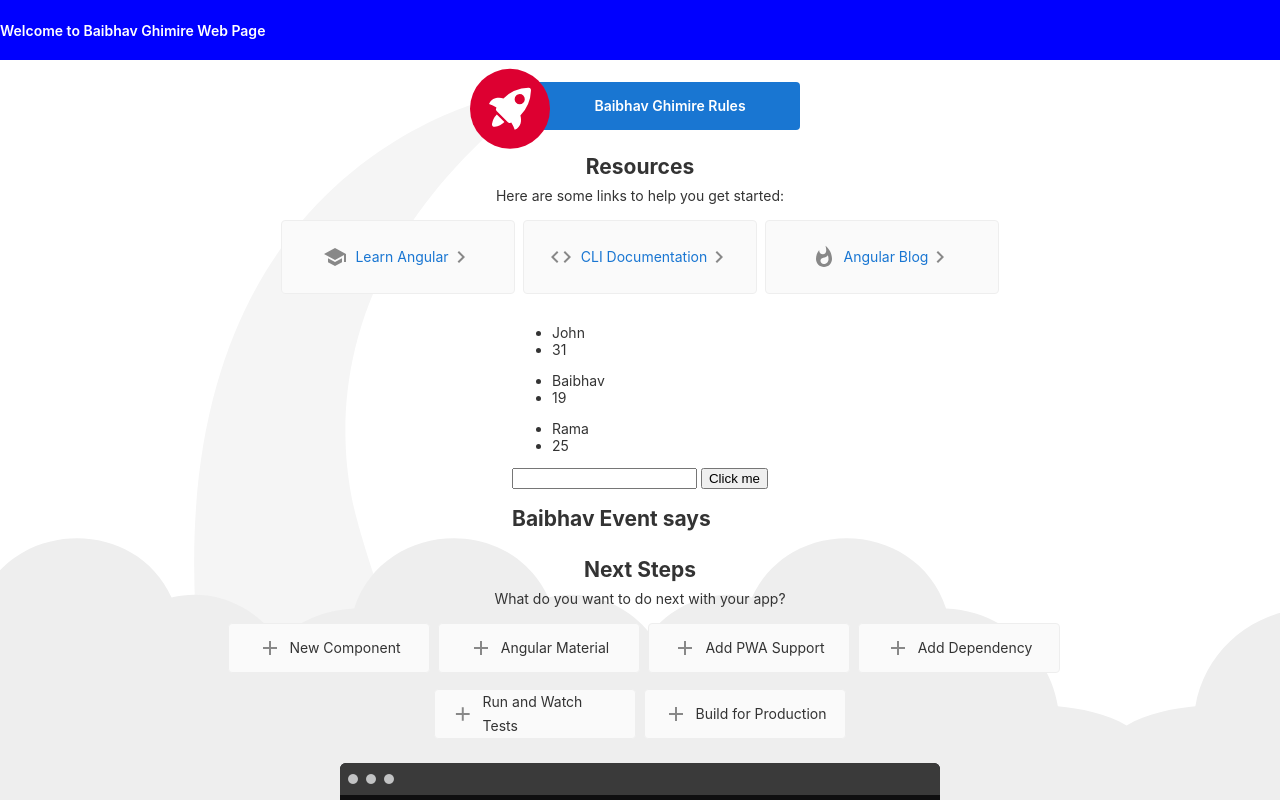
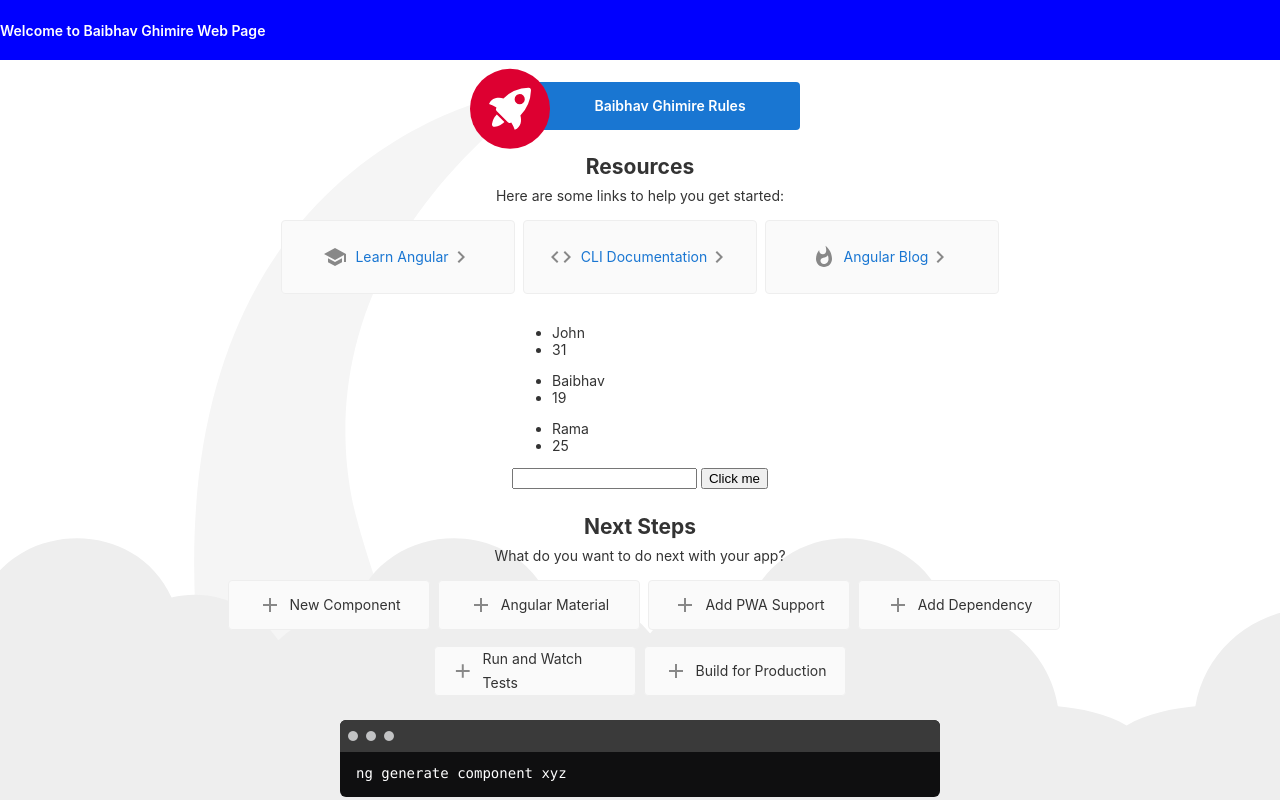
Before and after one commit to baibhav22/codeevolutionangular, an Angular app in the folder myCodeEvolution/my-codeeveolutionpractice/: page / in a window 1280 px wide. Shown: the top 800 px of the page. Built offline with nearby package versions, Linux system fonts and the light colour scheme.

Commit message:
no message

```diff
--- a/myCodeEvolution/my-codeeveolutionpractice/src/app/itservice/itservice.component.html
+++ b/myCodeEvolution/my-codeeveolutionpractice/src/app/itservice/itservice.component.html
@@ -9,4 +9,4 @@
 
 <button (click)=onClick()> Click me</button>
 
-<h2>Baibhav Event says {{eventName}}</h2>
+<h2> {{eventName}}</h2>
```
